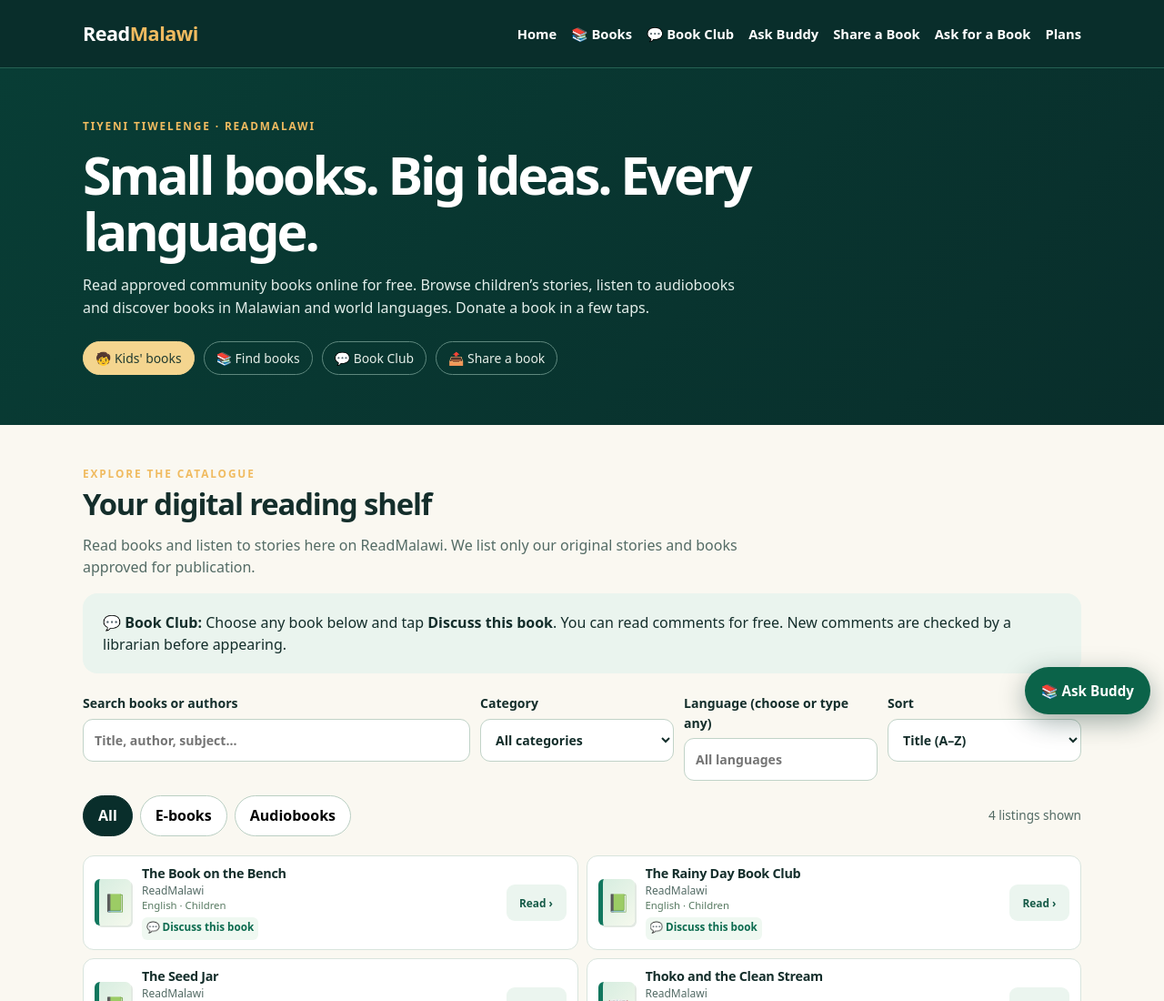
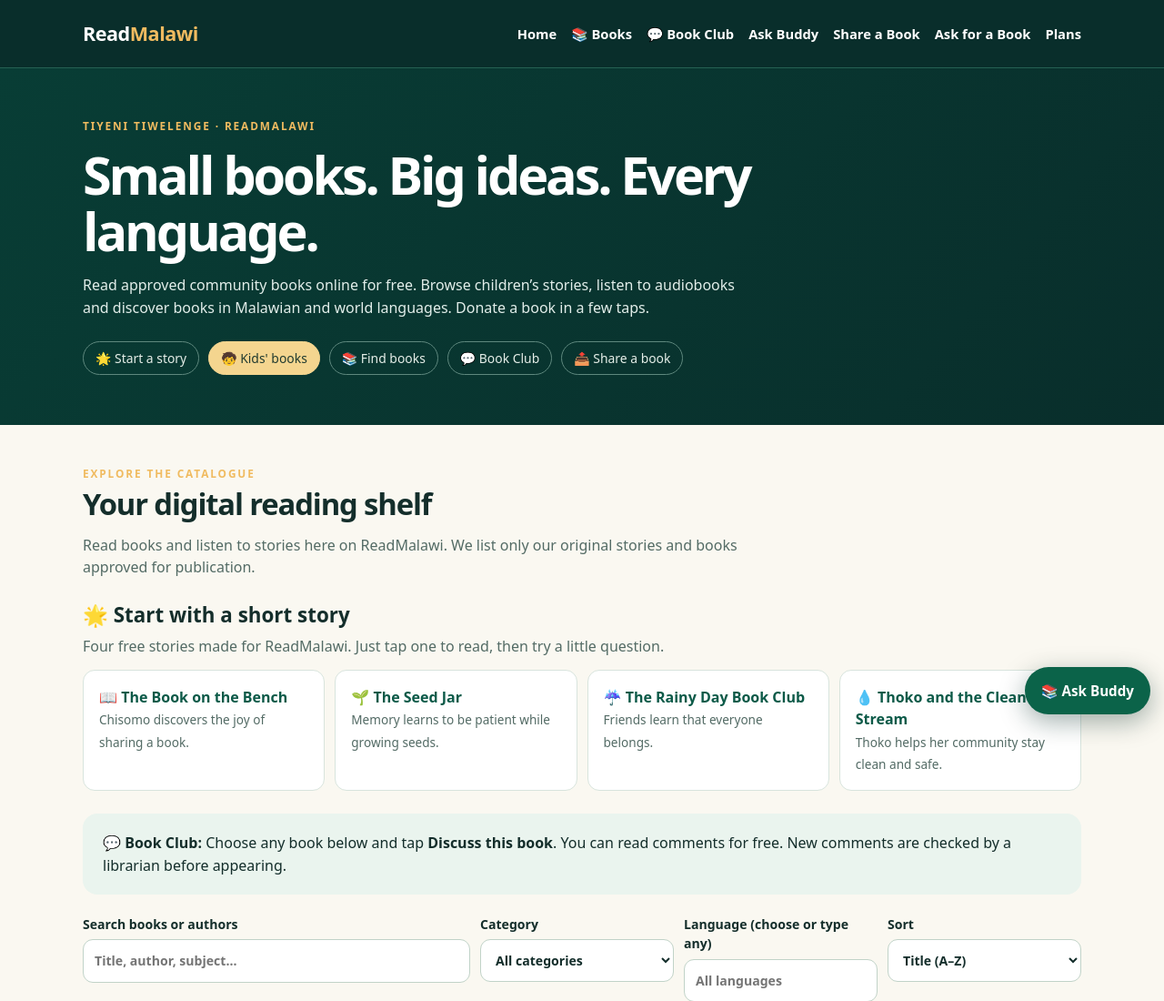
Before and after one commit to ibrowsenterprise-lab/ReadMalawi, a plain HTML site: page library.html in a window 1280 px wide. Shown: the top 1100 px of the page at 91% size. Drawn offline with Linux system fonts and the light colour scheme; no server answers.

Commit message:
Help young readers start the four original stories in one tap

```diff
--- a/library.html
+++ b/library.html
@@ -55,10 +55,32 @@
 <section class="hero"><div class="wrap">
 <div class="eyebrow">Tiyeni tiwelenge · ReadMalawi</div><h1>Small books. Big ideas. Every language.</h1>
 <p>Read approved community books online for free. Browse children’s stories, listen to audiobooks and discover books in Malawian and world languages. Donate a book in a few taps.</p>
-<div class="chips"><a class="chip" style="text-decoration:none;background:#f4d58f;color:#203a2f;border-color:#f4d58f" href="?category=Children#library">🧒 Kids' books</a><a class="chip" href="#library" style="text-decoration:none">📚 Find books</a><a class="chip" href="#book-club" style="text-decoration:none">💬 Book Club</a><a class="chip" href="#contribute" style="text-decoration:none">📤 Share a book</a></div>
+<div class="chips"><a class="chip" style="text-decoration:none" href="#start-reading">🌟 Start a story</a><a class="chip" style="text-decoration:none;background:#f4d58f;color:#203a2f;border-color:#f4d58f" href="?category=Children#library">🧒 Kids' books</a><a class="chip" href="#library" style="text-decoration:none">📚 Find books</a><a class="chip" href="#book-club" style="text-decoration:none">💬 Book Club</a><a class="chip" href="#contribute" style="text-decoration:none">📤 Share a book</a></div>
 </div></section>
 <section class="section" id="library"><div class="wrap">
 <div class="eyebrow">Explore the catalogue</div><h2>Your digital reading shelf</h2><p class="intro">Read books and listen to stories here on ReadMalawi. We list only our original stories and books approved for publication.</p>
+<section id="start-reading" aria-labelledby="readmalawi-stories-heading" style="margin:23px 0 25px;scroll-margin-top:22px">
+  <h3 id="readmalawi-stories-heading" style="font-size:1.4rem;margin:0 0 5px">🌟 Start with a short story</h3>
+  <p class="intro" style="margin-bottom:14px">Four free stories made for ReadMalawi. Just tap one to read, then try a little question.</p>
+  <div style="display:grid;grid-template-columns:repeat(auto-fit,minmax(205px,1fr));gap:11px">
+    <a href="assets/the-book-on-the-bench.html" style="display:block;background:#fff;border:1px solid var(--line);border-radius:13px;padding:17px;text-decoration:none;min-height:110px">
+      <strong style="display:block;color:#0c5a48">📖 The Book on the Bench</strong>
+      <span class="small muted">Chisomo discovers the joy of sharing a book.</span>
+    </a>
+    <a href="assets/the-seed-jar.html" style="display:block;background:#fff;border:1px solid var(--line);border-radius:13px;padding:17px;text-decoration:none;min-height:110px">
+      <strong style="display:block;color:#0c5a48">🌱 The Seed Jar</strong>
+      <span class="small muted">Memory learns to be patient while growing seeds.</span>
+    </a>
+    <a href="assets/the-rainy-day-book-club.html" style="display:block;background:#fff;border:1px solid var(--line);border-radius:13px;padding:17px;text-decoration:none;min-height:110px">
+      <strong style="display:block;color:#0c5a48">☔ The Rainy Day Book Club</strong>
+      <span class="small muted">Friends learn that everyone belongs.</span>
+    </a>
+    <a href="assets/thoko-and-the-clean-stream.html" style="display:block;background:#fff;border:1px solid var(--line);border-radius:13px;padding:17px;text-decoration:none;min-height:110px">
+      <strong style="display:block;color:#0c5a48">💧 Thoko and the Clean Stream</strong>
+      <span class="small muted">Thoko helps her community stay clean and safe.</span>
+    </a>
+  </div>
+</section>
 <div id="book-club" class="banner" style="margin:16px 0 19px;scroll-margin-top:12px"><strong>💬 Book Club:</strong> Choose any book below and tap <strong>Discuss this book</strong>. You can read comments for free. New comments are checked by a librarian before appearing.</div>
 <div class="filters">
 <label class="field">Search books or authors<input type="search" id="search" placeholder="Title, author, subject..." autocomplete="off"></label>
```
